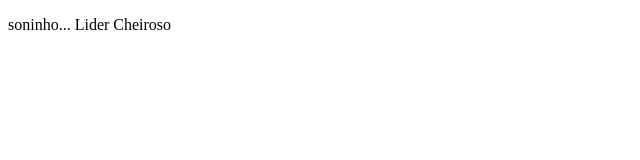
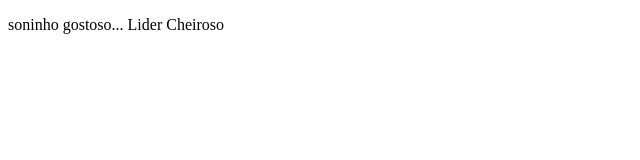
Before and after one commit to Valverde0611/site-do-lider, a plain HTML site: page index.html in a window 1280 px wide. Shown: the full height of the page, 0-640 px from the left. Drawn offline with Linux system fonts and the light colour scheme.

Commit message:
alteracao no soninho

```diff
--- a/index.html
+++ b/index.html
@@ -3,7 +3,7 @@
 <head>
 <meta charset="utf-8">
 <title>Index</title>
-<p>soninho...  Lider Cheiroso</p>
+<p>soninho gostoso...  Lider Cheiroso</p>
 </head>
 
 <body>
```
